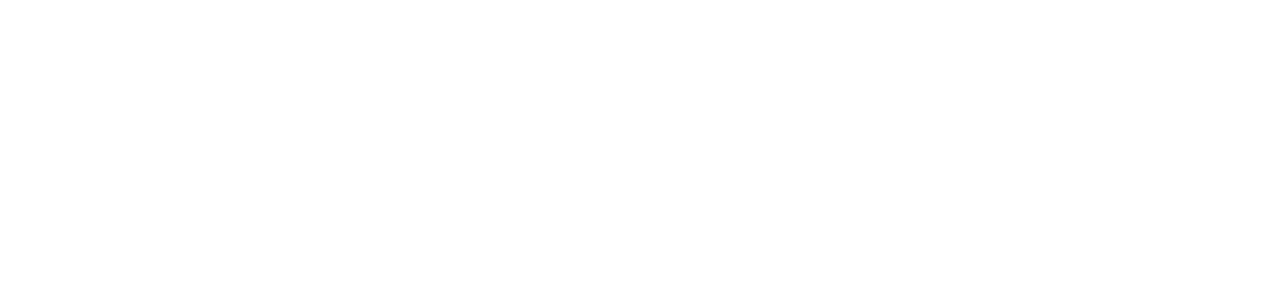
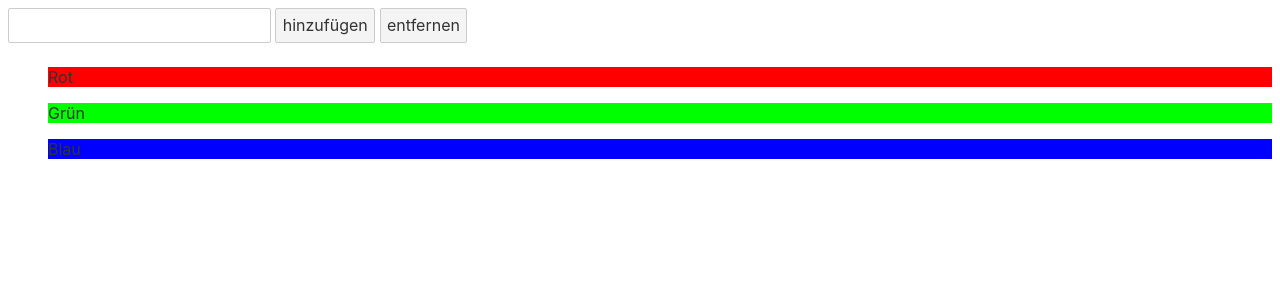
Before and after one commit to Gohlisch/RemarkableComponents, a Svelte app: page / in a window 1280 px wide. Shown: the top 300 px of the page. Built offline with nearby package versions, Linux system fonts and the light colour scheme.

Commit message:
feat(CategoryStore, CategoryDisplay): Add the ability to manage categorys application wide

```diff
--- a/src/App.svelte
+++ b/src/App.svelte
@@ -1,5 +1,5 @@
 <script lang="ts">
-	import MarkedText from "./MarkedText";
+	import CategoryDisplay from "./CategoryDisplay.svelte";
 </script>
 
-<MarkedText/>
+<CategoryDisplay/>
--- /dev/null
+++ b/src/Category.ts
@@ -0,0 +1,4 @@
+export interface Category {
+	value: string,
+	color: string
+}
--- /dev/null
+++ b/src/CategoryDisplay.svelte
@@ -0,0 +1,25 @@
+<script lang="ts">
+	import { categoryStore} from "./CategoryStore";
+    import type { Category } from "./Category";
+    let value: string;
+    let categories: Array<Category>;
+    categoryStore.subscribe(updated => categories = updated);
+    categoryStore.add("Rot");
+	categoryStore.add("Grün");
+	categoryStore.add("Blau");
+</script>
+
+<input bind:value>
+<button on:click={e=>categoryStore.add(value)}>
+    hinzufügen
+</button>
+
+<button on:click={e=>categoryStore.removeByValue(value)}>
+    entfernen
+</button>
+
+<ul>
+    {#each categories as category}
+        <p style="background-color: {category.color}">{category.value}</p>
+    {/each}
+</ul>
--- /dev/null
+++ b/src/CategoryStore.ts
@@ -0,0 +1,63 @@
+import {get, writable} from "svelte/store";
+import type { Writable } from "svelte/store";
+import type { Category } from "./Category";
+
+class CategoryStore {
+	private categories: Writable<Array<Category>>;
+
+	constructor() {
+		this.categories = writable(new Array<Category>());
+	}
+
+	public subscribe(run: (value: Array<Category>) => void, invalidate?:(value?: Array<Category>) => void): void {
+		this.categories.subscribe(run, invalidate);
+	}
+
+	public add(value: string): number {
+		if(!value) return;
+		const index: number = get(this.categories).length;
+		this.categories.update((c: Array<Category>) => c.concat({value, color: this.determineColorHex()}));
+		return index;
+	}
+
+	public update(value: string, index: number): void  {
+		this.categories.update((c: Array<Category>) => {
+			c[index].value = value;
+			return c;
+		})
+	}
+
+	public removeAtIndex(index: number): void {
+		this.categories.update((c: Array<Category>) => {
+			c.splice(index);
+			return c;
+		});
+	}
+
+	public removeByValue(value: string): void {
+		this.categories.update((c: Array<Category>) => {
+			return c.filter(x => x.value !== value);
+		});
+	}
+
+	private determineColorHex(): string {
+		const length: number = get(this.categories).length;
+		const secondColor: number = (length < 3) ? 0 : (length < 6) ? 244 : 122
+		const thirdColor: number = (length < 9) ? 0 : (length < 12) ? 244 : 122;
+		const cycleIndex: number = length % 3;
+		if(cycleIndex == 0) {
+			return CategoryStore.rgbToHex(255, secondColor, thirdColor);
+		} else if(cycleIndex == 1) {
+			return CategoryStore.rgbToHex(thirdColor, 255, secondColor);
+		} else {
+			return CategoryStore.rgbToHex(secondColor, thirdColor, 255);
+		}
+	}
+
+	private static rgbToHex(red, green, blue): string {
+		const rgb = (red << 16) | (green << 8) | (blue << 0);
+		return '#' + (0x1000000 + rgb).toString(16).slice(1);
+	}
+}
+
+export const categoryStore: CategoryStore = new CategoryStore();
--- a/src/main.ts
+++ b/src/main.ts
@@ -1,10 +1,7 @@
 import App from './App.svelte';
 
 const app = new App({
-	target: document.body,
-	props: {
-		name: 'world'
-	}
+	target: document.body
 });
 
 export default app;
```
Also changed, not shown: src/MarkedText.svelte (deleted).
